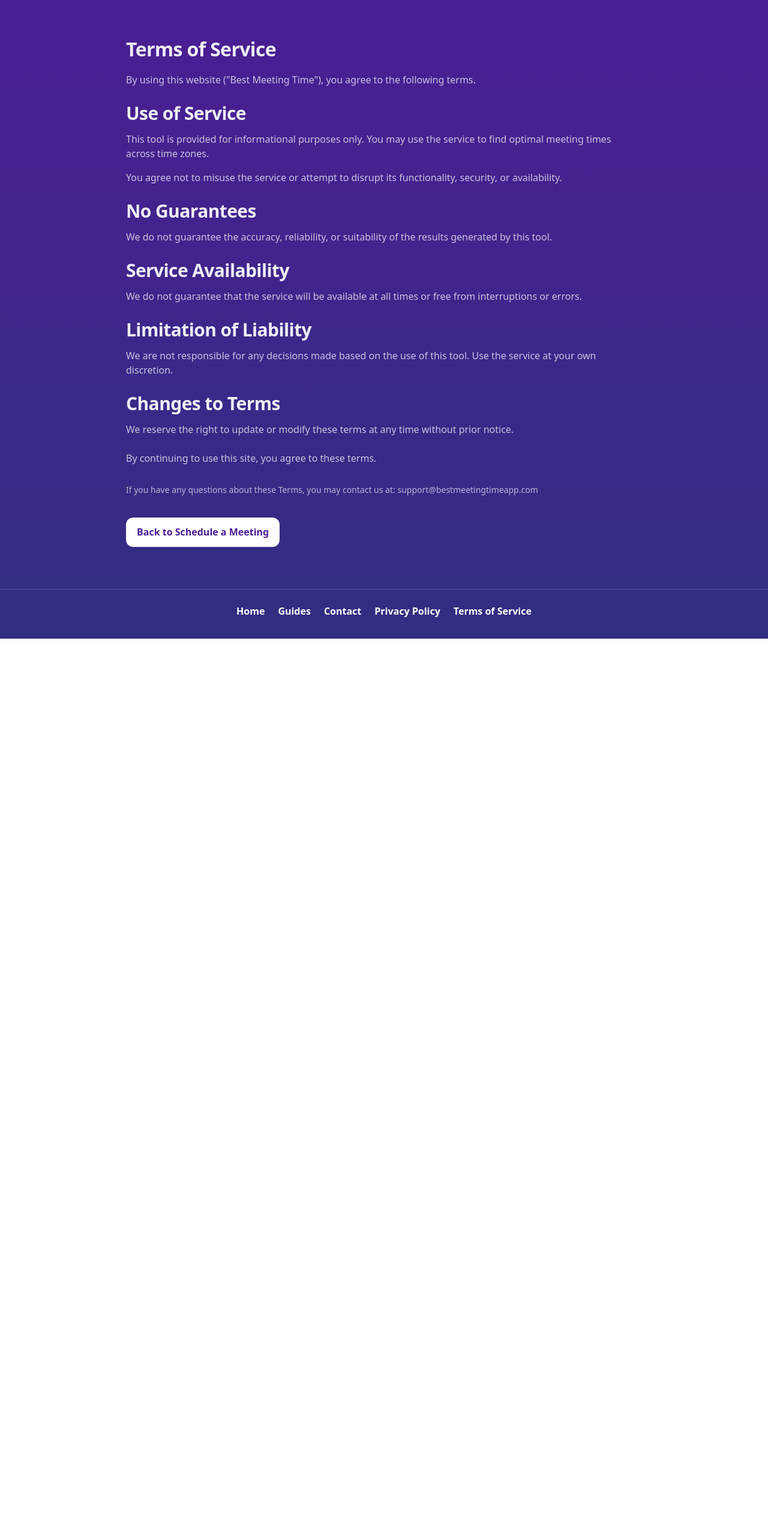
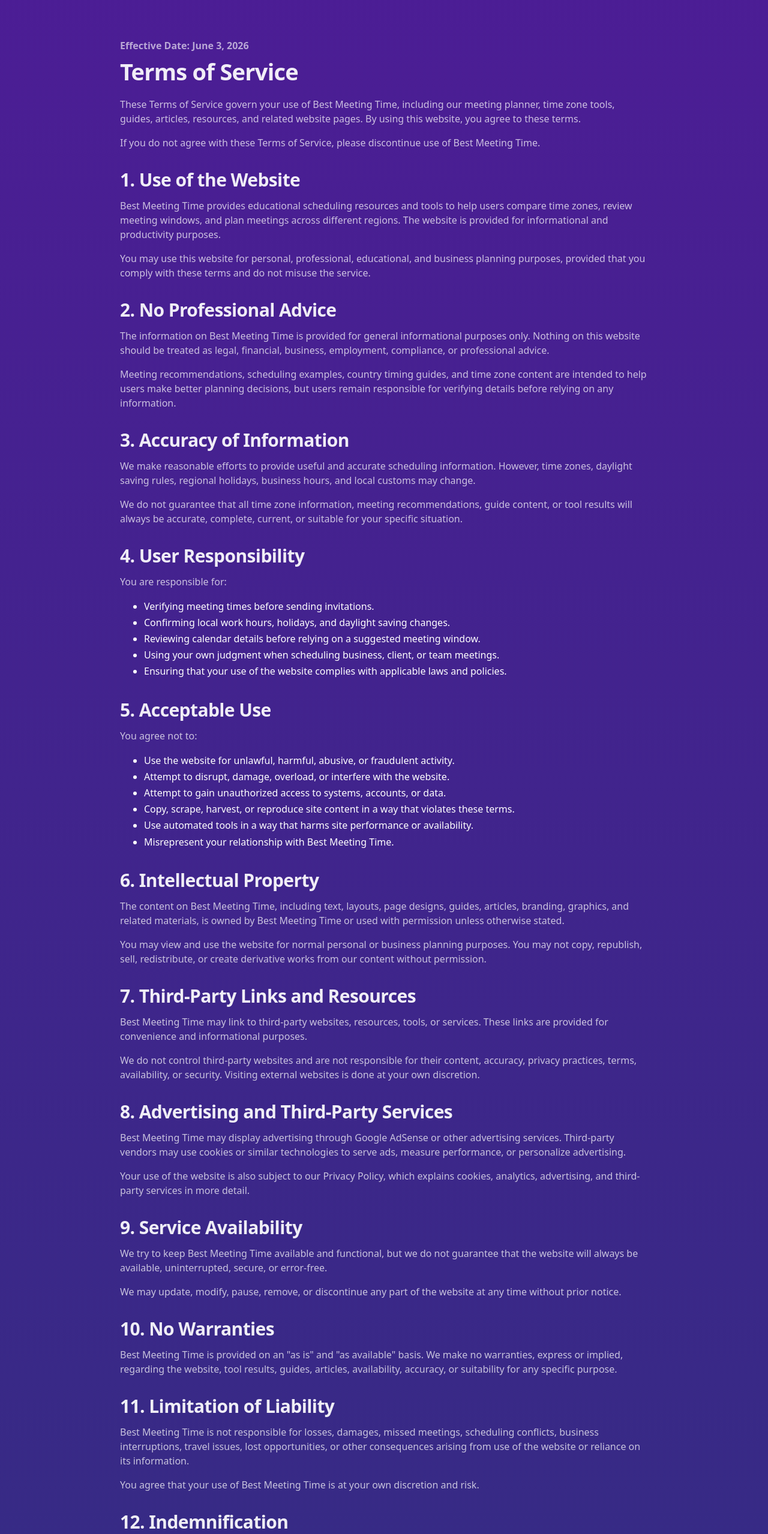
Before and after one commit to techtalk1282/Best-Meeting-Time, a Next.js app: page /terms-of-service in a window 1280 px wide. Shown: the part 48-2606 px from the top of the page at 60% size. Before the commit the page ends 1113 px from the top, so only its background shows below. Built offline with nearby package versions, Linux system fonts and the light colour scheme.

Commit message:
Expand terms of service for AdSense trust and legal readiness
Expanded the Terms of Service with detailed sections on acceptable use, intellectual property, and liability. Updated version number to v1.3.

```diff
--- a/app/terms-of-service/page.tsx
+++ b/app/terms-of-service/page.tsx
@@ -1,13 +1,13 @@
 /**
  * File: app/terms-of-service/page.tsx
- * Version: v1.2
+ * Version: v1.3 (EXPANDED ADSENSE TRUST TERMS OF SERVICE)
  * Purpose:
- * - Terms of Service page required for AdSense trust and legal protection
- * - Adds integrated site navigation and footer
- * - Prevents isolated legal-page UX
+ * - Replace short placeholder terms with a fuller publisher-style Terms of Service page
+ * - Add stronger sections for acceptable use, intellectual property, third-party links, ads, disclaimers, liability, and updates
+ * - Keep integrated site navigation and footer
  *
  * Rollback:
- * - Revert to v1.1 if layout regression occurs
+ * - Revert to v1.2 if this expanded terms page causes any visual or content issue
  */
 
 import Link from "next/link";
@@ -33,68 +33,30 @@ export default function TermsOfService() {
           flexWrap: "wrap",
         }}
       >
-        <Link
-          href="/"
-          style={{
-            color: "white",
-            fontWeight: 800,
-            textDecoration: "none",
-          }}
-        >
+        <Link href="/" style={{ color: "white", fontWeight: 800, textDecoration: "none" }}>
           Best Meeting Time
         </Link>
 
-        <div
-          style={{
-            display: "flex",
-            gap: "18px",
-            flexWrap: "wrap",
-            alignItems: "center",
-          }}
-        >
+        <div style={{ display: "flex", gap: "18px", flexWrap: "wrap", alignItems: "center" }}>
           <Link href="/" style={{ color: "white", textDecoration: "none", fontWeight: 700 }}>
             Home
           </Link>
-
-          <Link
-            href="/how-it-works"
-            style={{ color: "white", textDecoration: "none", fontWeight: 700 }}
-          >
+          <Link href="/how-it-works" style={{ color: "white", textDecoration: "none", fontWeight: 700 }}>
             Schedule a Meeting
           </Link>
-
-          <Link
-            href="/features"
-            style={{ color: "white", textDecoration: "none", fontWeight: 700 }}
-          >
+          <Link href="/features" style={{ color: "white", textDecoration: "none", fontWeight: 700 }}>
             Features
           </Link>
-
-          <Link
-            href="/guides"
-            style={{ color: "white", textDecoration: "none", fontWeight: 700 }}
-          >
+          <Link href="/guides" style={{ color: "white", textDecoration: "none", fontWeight: 700 }}>
             Guides
           </Link>
-
-          <Link
-            href="/blog"
-            style={{ color: "white", textDecoration: "none", fontWeight: 700 }}
-          >
+          <Link href="/blog" style={{ color: "white", textDecoration: "none", fontWeight: 700 }}>
             Blog
           </Link>
-
-          <Link
-            href="/about"
-            style={{ color: "white", textDecoration: "none", fontWeight: 700 }}
-          >
+          <Link href="/about" style={{ color: "white", textDecoration: "none", fontWeight: 700 }}>
             About
           </Link>
-
-          <Link
-            href="/contact"
-            style={{ color: "white", textDecoration: "none", fontWeight: 700 }}
-          >
+          <Link href="/contact" style={{ color: "white", textDecoration: "none", fontWeight: 700 }}>
             Contact
           </Link>
         </div>
@@ -102,84 +64,192 @@ export default function TermsOfService() {
 
       <section
         style={{
-          maxWidth: "900px",
+          maxWidth: "920px",
           margin: "0 auto",
           padding: "40px 20px 70px",
-          lineHeight: "1.6",
+          lineHeight: "1.7",
         }}
       >
-        <h1
-          style={{
-            fontSize: "32px",
-            fontWeight: "bold",
-            marginBottom: "20px",
-          }}
-        >
+        <p style={{ opacity: 0.85, marginBottom: "10px", fontWeight: 700 }}>
+          Effective Date: June 3, 2026
+        </p>
+
+        <h1 style={{ fontSize: "38px", fontWeight: 900, marginBottom: "20px" }}>
           Terms of Service
         </h1>
 
         <p>
-          By using this website ("Best Meeting Time"), you agree to the following terms.
-        </p>
-
-        <h2 style={{ marginTop: "24px" }}>Use of Service</h2>
-
-        <p>
-          This tool is provided for informational purposes only. You may use the
-          service to find optimal meeting times across time zones.
+          These Terms of Service govern your use of Best Meeting Time, including our meeting
+          planner, time zone tools, guides, articles, resources, and related website pages. By using
+          this website, you agree to these terms.
         </p>
 
         <p>
-          You agree not to misuse the service or attempt to disrupt its
-          functionality, security, or availability.
+          If you do not agree with these Terms of Service, please discontinue use of Best Meeting
+          Time.
         </p>
 
-        <h2 style={{ marginTop: "24px" }}>No Guarantees</h2>
+        <h2 style={{ marginTop: "30px" }}>1. Use of the Website</h2>
+        <p>
+          Best Meeting Time provides educational scheduling resources and tools to help users compare
+          time zones, review meeting windows, and plan meetings across different regions. The website
+          is provided for informational and productivity purposes.
+        </p>
 
         <p>
-          We do not guarantee the accuracy, reliability, or suitability of the
-          results generated by this tool.
+          You may use this website for personal, professional, educational, and business planning
+          purposes, provided that you comply with these terms and do not misuse the service.
         </p>
 
-        <h2 style={{ marginTop: "24px" }}>Service Availability</h2>
+        <h2 style={{ marginTop: "30px" }}>2. No Professional Advice</h2>
+        <p>
+          The information on Best Meeting Time is provided for general informational purposes only.
+          Nothing on this website should be treated as legal, financial, business, employment,
+          compliance, or professional advice.
+        </p>
 
         <p>
-          We do not guarantee that the service will be available at all times or
-          free from interruptions or errors.
+          Meeting recommendations, scheduling examples, country timing guides, and time zone content
+          are intended to help users make better planning decisions, but users remain responsible for
+          verifying details before relying on any information.
         </p>
 
-        <h2 style={{ marginTop: "24px" }}>Limitation of Liability</h2>
+        <h2 style={{ marginTop: "30px" }}>3. Accuracy of Information</h2>
+        <p>
+          We make reasonable efforts to provide useful and accurate scheduling information. However,
+          time zones, daylight saving rules, regional holidays, business hours, and local customs may
+          change.
+        </p>
 
         <p>
-          We are not responsible for any decisions made based on the use of this
-          tool. Use the service at your own discretion.
+          We do not guarantee that all time zone information, meeting recommendations, guide content,
+          or tool results will always be accurate, complete, current, or suitable for your specific
+          situation.
         </p>
 
-        <h2 style={{ marginTop: "24px" }}>Changes to Terms</h2>
+        <h2 style={{ marginTop: "30px" }}>4. User Responsibility</h2>
+        <p>You are responsible for:</p>
+
+        <ul>
+          <li>Verifying meeting times before sending invitations.</li>
+          <li>Confirming local work hours, holidays, and daylight saving changes.</li>
+          <li>Reviewing calendar details before relying on a suggested meeting window.</li>
+          <li>Using your own judgment when scheduling business, client, or team meetings.</li>
+          <li>Ensuring that your use of the website complies with applicable laws and policies.</li>
+        </ul>
+
+        <h2 style={{ marginTop: "30px" }}>5. Acceptable Use</h2>
+        <p>You agree not to:</p>
+
+        <ul>
+          <li>Use the website for unlawful, harmful, abusive, or fraudulent activity.</li>
+          <li>Attempt to disrupt, damage, overload, or interfere with the website.</li>
+          <li>Attempt to gain unauthorized access to systems, accounts, or data.</li>
+          <li>Copy, scrape, harvest, or reproduce site content in a way that violates these terms.</li>
+          <li>Use automated tools in a way that harms site performance or availability.</li>
+          <li>Misrepresent your relationship with Best Meeting Time.</li>
+        </ul>
+
+        <h2 style={{ marginTop: "30px" }}>6. Intellectual Property</h2>
+        <p>
+          The content on Best Meeting Time, including text, layouts, page designs, guides, articles,
+          branding, graphics, and related materials, is owned by Best Meeting Time or used with
+          permission unless otherwise stated.
+        </p>
 
         <p>
-          We reserve the right to update or modify these terms at any time
+          You may view and use the website for normal personal or business planning purposes. You may
+          not copy, republish, sell, redistribute, or create derivative works from our content without
+          permission.
+        </p>
+
+        <h2 style={{ marginTop: "30px" }}>7. Third-Party Links and Resources</h2>
+        <p>
+          Best Meeting Time may link to third-party websites, resources, tools, or services. These
+          links are provided for convenience and informational purposes.
+        </p>
+
+        <p>
+          We do not control third-party websites and are not responsible for their content, accuracy,
+          privacy practices, terms, availability, or security. Visiting external websites is done at
+          your own discretion.
+        </p>
+
+        <h2 style={{ marginTop: "30px" }}>8. Advertising and Third-Party Services</h2>
+        <p>
+          Best Meeting Time may display advertising through Google AdSense or other advertising
+          services. Third-party vendors may use cookies or similar technologies to serve ads, measure
+          performance, or personalize advertising.
+        </p>
+
+        <p>
+          Your use of the website is also subject to our Privacy Policy, which explains cookies,
+          analytics, advertising, and third-party services in more detail.
+        </p>
+
+        <h2 style={{ marginTop: "30px" }}>9. Service Availability</h2>
+        <p>
+          We try to keep Best Meeting Time available and functional, but we do not guarantee that the
+          website will always be available, uninterrupted, secure, or error-free.
+        </p>
+
+        <p>
+          We may update, modify, pause, remove, or discontinue any part of the website at any time
           without prior notice.
         </p>
 
-        <p style={{ marginTop: "24px" }}>
-          By continuing to use this site, you agree to these terms.
+        <h2 style={{ marginTop: "30px" }}>10. No Warranties</h2>
+        <p>
+          Best Meeting Time is provided on an &quot;as is&quot; and &quot;as available&quot; basis.
+          We make no warranties, express or implied, regarding the website, tool results, guides,
+          articles, availability, accuracy, or suitability for any specific purpose.
         </p>
 
-        <p
-          style={{
-            marginTop: "30px",
-            fontSize: "14px",
-            opacity: 0.9,
-          }}
-        >
-          If you have any questions about these Terms, you may contact us at:
-          support@bestmeetingtimeapp.com
+        <h2 style={{ marginTop: "30px" }}>11. Limitation of Liability</h2>
+        <p>
+          Best Meeting Time is not responsible for losses, damages, missed meetings, scheduling
+          conflicts, business interruptions, travel issues, lost opportunities, or other consequences
+          arising from use of the website or reliance on its information.
         </p>
+
+        <p>
+          You agree that your use of Best Meeting Time is at your own discretion and risk.
+        </p>
+
+        <h2 style={{ marginTop: "30px" }}>12. Indemnification</h2>
+        <p>
+          You agree to hold Best Meeting Time harmless from claims, damages, losses, liabilities, and
+          expenses arising from your misuse of the website, violation of these terms, or reliance on
+          the website in a way that causes harm to yourself or others.
+        </p>
+
+        <h2 style={{ marginTop: "30px" }}>13. Privacy Policy</h2>
+        <p>
+          Your use of Best Meeting Time is also governed by our{" "}
+          <Link href="/privacy-policy" style={{ color: "#ddd6fe", fontWeight: 800 }}>
+            Privacy Policy
+          </Link>
+          . Please review it to understand how cookies, analytics, advertising, and other data-related
+          practices may apply.
+        </p>
+
+        <h2 style={{ marginTop: "30px" }}>14. Changes to These Terms</h2>
+        <p>
+          We may update these Terms of Service from time to time. Updates will be posted on this page
+          with a revised effective date. Continued use of the website after changes are posted means
+          you accept the updated terms.
+        </p>
+
+        <h2 style={{ marginTop: "30px" }}>15. Contact Information</h2>
+        <p>
+          If you have questions about these Terms of Service, you may contact us at:
+        </p>
+
+        <p style={{ fontWeight: 800 }}>support@bestmeetingtimeapp.com</p>
 
         <div style={{ marginTop: "36px" }}>
           <Link
-            href="/how-it-works"
+            href="/"
             style={{
               display: "inline-block",
               background: "white",
@@ -190,7 +260,7 @@ export default function TermsOfService() {
               textDecoration: "none",
             }}
           >
-            Back to Schedule a Meeting
+            Back to Home
           </Link>
         </div>
       </section>
@@ -202,43 +272,23 @@ export default function TermsOfService() {
           textAlign: "center",
         }}
       >
-        <div
-          style={{
-            display: "flex",
-            justifyContent: "center",
-            gap: "22px",
-            flexWrap: "wrap",
-          }}
-        >
+        <div style={{ display: "flex", justifyContent: "center", gap: "22px", flexWrap: "wrap" }}>
           <Link href="/" style={{ color: "white", textDecoration: "none", fontWeight: 700 }}>
             Home
           </Link>
-
-          <Link
-            href="/guides"
-            style={{ color: "white", textDecoration: "none", fontWeight: 700 }}
-          >
+          <Link href="/guides" style={{ color: "white", textDecoration: "none", fontWeight: 700 }}>
             Guides
           </Link>
-
-          <Link
-            href="/contact"
-            style={{ color: "white", textDecoration: "none", fontWeight: 700 }}
-          >
+          <Link href="/blog" style={{ color: "white", textDecoration: "none", fontWeight: 700 }}>
+            Blog
+          </Link>
+          <Link href="/contact" style={{ color: "white", textDecoration: "none", fontWeight: 700 }}>
             Contact
           </Link>
-
-          <Link
-            href="/privacy-policy"
-            style={{ color: "white", textDecoration: "none", fontWeight: 700 }}
-          >
+          <Link href="/privacy-policy" style={{ color: "white", textDecoration: "none", fontWeight: 700 }}>
             Privacy Policy
           </Link>
-
-          <Link
-            href="/terms-of-service"
-            style={{ color: "white", textDecoration: "none", fontWeight: 700 }}
-          >
+          <Link href="/terms-of-service" style={{ color: "white", textDecoration: "none", fontWeight: 700 }}>
             Terms of Service
           </Link>
         </div>
```
